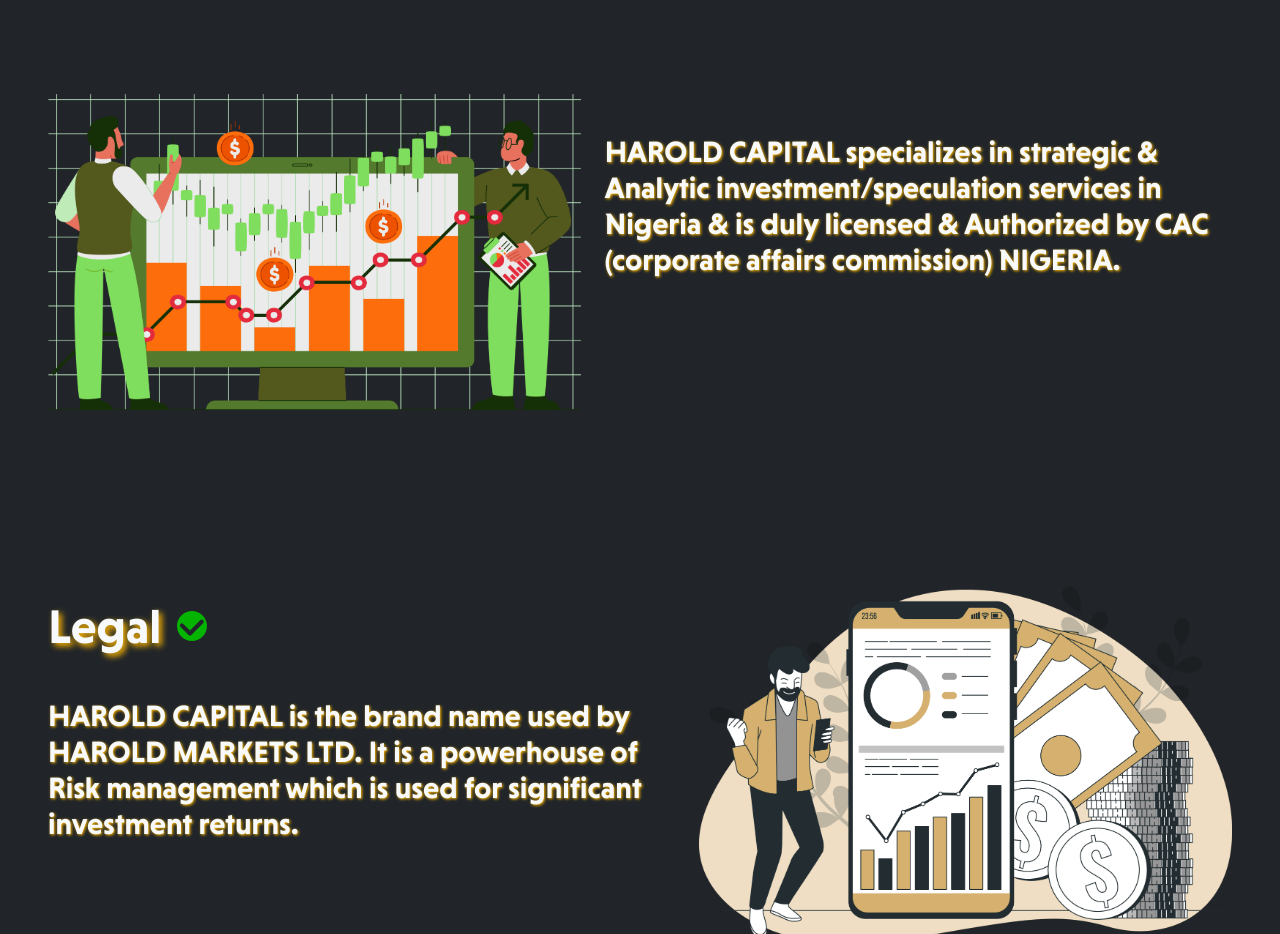
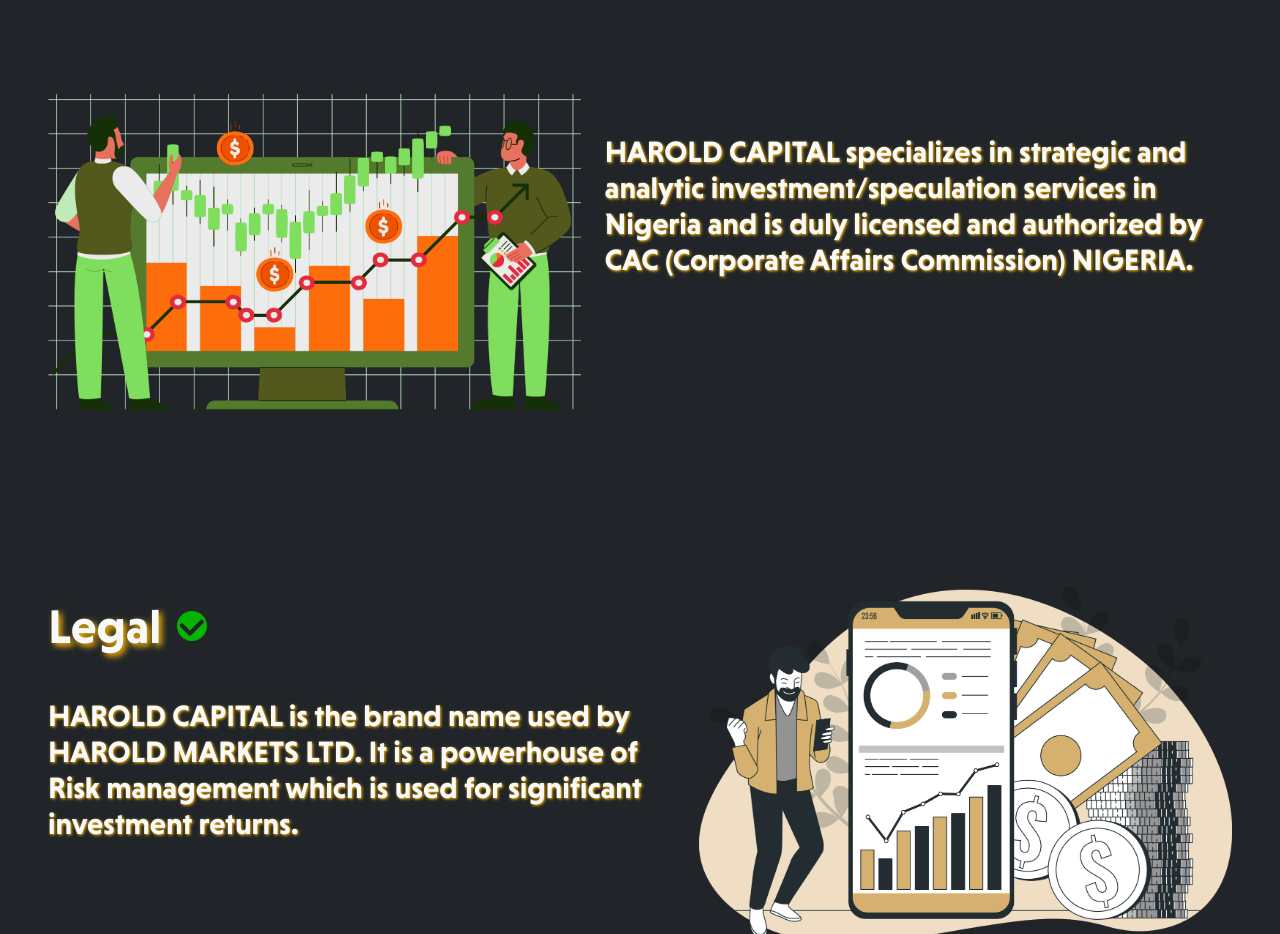
Before and after one commit to RenisideOfficial/Regular-Website-1, a Next.js app: page / in a window 1280 px wide. Shown: the part 820-1754 px from the top of the page. Built offline with nearby package versions, Linux system fonts and the light colour scheme.

Commit message:
final fix

```diff
--- a/components/AboutUs.tsx
+++ b/components/AboutUs.tsx
@@ -11,10 +11,10 @@
           alt="img2"
           className="w-[70%] lg:w-[45%] mt-6 lg:-mt-6"
         />
-        <p className="lg:text-3xl text-[1rem] [text-shadow:1px_1px_3px_var(--color-gold)] mt-4">
-          HAROLD CAPITAL specializes in strategic & Analytic
-          investment/speculation services in Nigeria & is duly licensed &
-          Authorized by CAC {"(corporate affairs commission)"} NIGERIA.
+        <p className="text-base lg:text-3xl [text-shadow:1px_1px_3px_var(--color-gold)] mt-4">
+          HAROLD CAPITAL specializes in strategic and analytic
+          investment/speculation services in Nigeria and is duly licensed and
+          authorized by CAC {"(Corporate Affairs Commission)"} NIGERIA.
         </p>
       </div>
     </>
```
